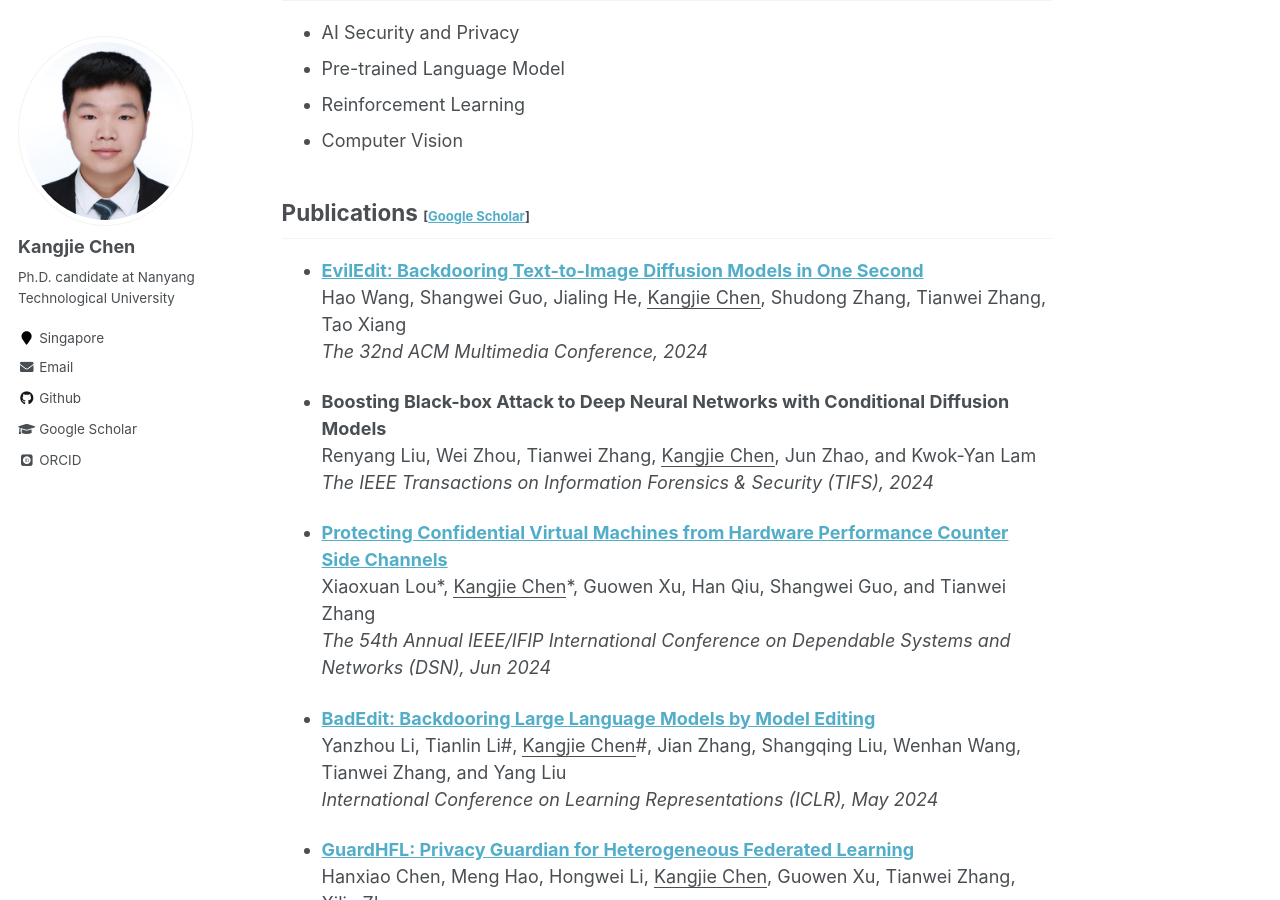
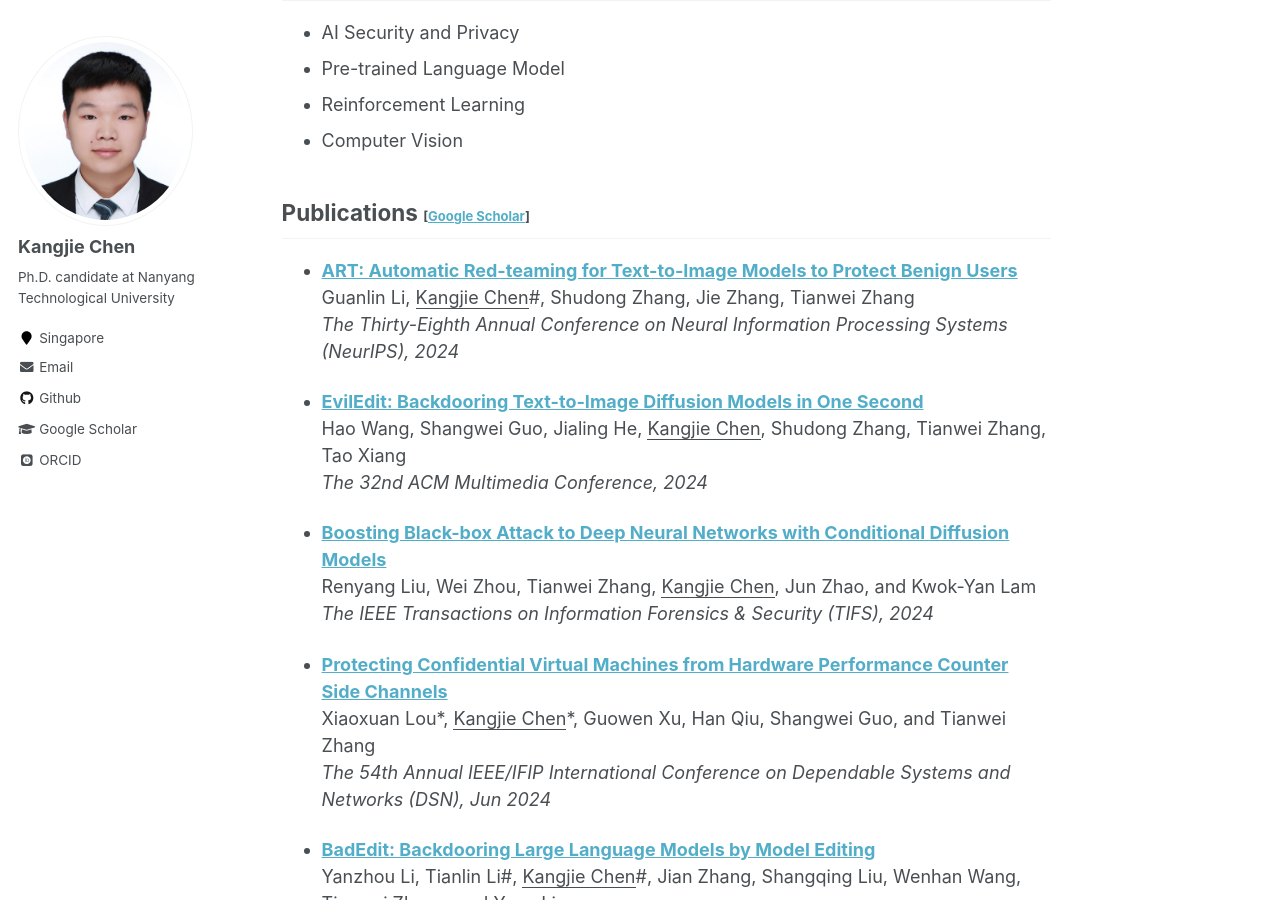
Before and after one commit to kangjie-chen/kangjie-chen.github.io, a Jekyll site: the page built from _pages/about.md, in a window 1280 px wide and 900 px high, scrolled down 363 px. Built offline with Jekyll 4.4.1, drawn with Linux system fonts in a browser that asks for light colours; some web fonts are replaced.

Commit message:
Update about.md

```diff
--- a/_pages/about.md
+++ b/_pages/about.md
@@ -21,13 +21,19 @@ I am currently a fourth-year Ph.D. student at Nanyang Technological University,
 
 ## Publications <span style="font-size:small;">[[Google Scholar](https://scholar.google.com/citations?user=vEPnP6oAAAAJ)]</span>
 
+- **[ART: Automatic Red-teaming for Text-to-Image Models to Protect Benign Users](https://arxiv.org/abs/2405.19360)**
+  <br/>
+  Guanlin Li, <u>Kangjie Chen</u>\#, Shudong Zhang, Jie Zhang, Tianwei Zhang
+  <br/>
+  *The Thirty-Eighth Annual Conference on Neural Information Processing Systems (NeurIPS), 2024*
+
 - **[EvilEdit: Backdooring Text-to-Image Diffusion Models in One Second](https://kangjie-chen.github.io/files/2024_MM.pdf)**
   <br/>
   Hao Wang, Shangwei Guo, Jialing He, <u>Kangjie Chen</u>, Shudong Zhang, Tianwei Zhang, Tao Xiang
   <br/>
   *The 32nd ACM Multimedia Conference, 2024*
 
-- **Boosting Black-box Attack to Deep Neural Networks with Conditional Diffusion Models**
+- **[Boosting Black-box Attack to Deep Neural Networks with Conditional Diffusion Models](https://ieeexplore.ieee.org/document/10504304)**
   <br/>
   Renyang Liu, Wei Zhou, Tianwei Zhang, <u>Kangjie Chen</u>, Jun Zhao, and Kwok-Yan Lam
   <br/>
```
